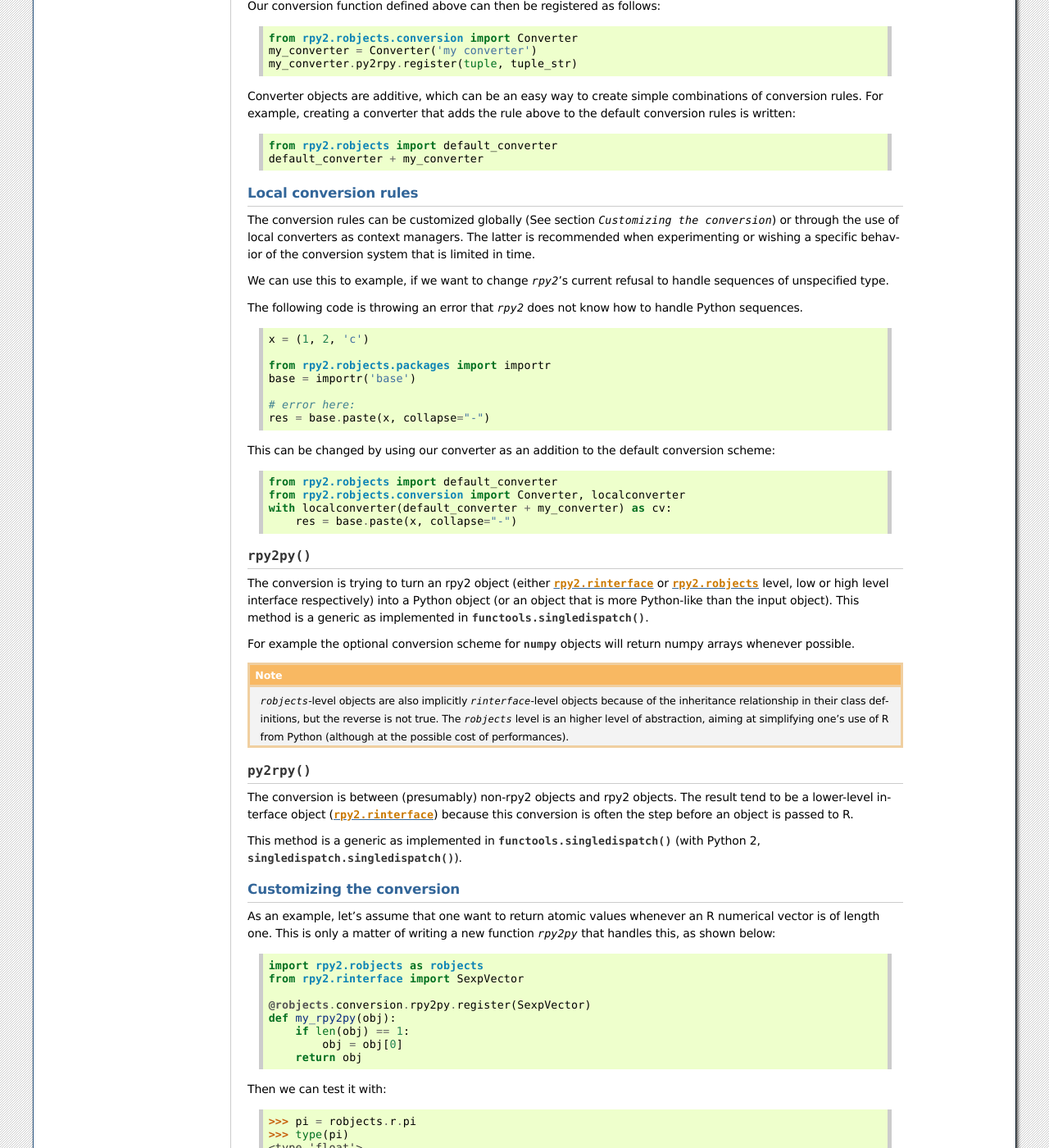
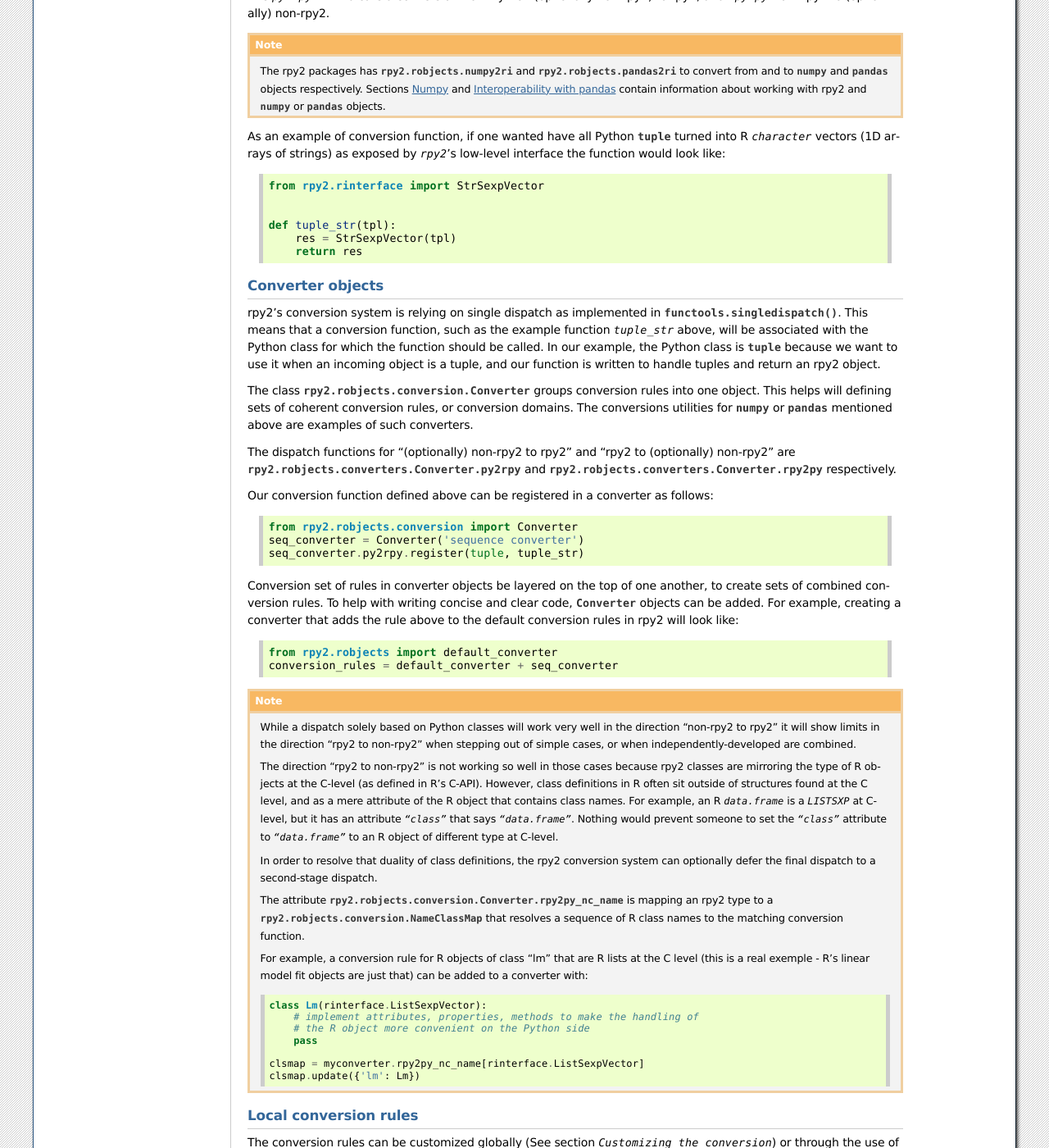
Before and after one commit to rpy2/rpy2, a Sphinx documentation site: the page built from doc/robjects_convert.rst, in a window 1280 px wide and 1400 px high, scrolled down 1009 px. Shown: the whole window at 82% size. Built offline with Sphinx 7.4.7, drawn with Linux system fonts in a browser that asks for light colours; pages that are not in the unit, such as notebooks, are missing from menus; some of the changed text lies outside the part shown.

Commit message:
Rewrote a lot of the doc about conversion.

```diff
--- a/doc/robjects_convert.rst
+++ b/doc/robjects_convert.rst
@@ -10,25 +10,50 @@
 Protocols
 ---------
 
-At the lower level (:mod:`rpy2.rinterface`), the rpy2 objects exposing
+At the lower level (:mod:`rpy2.rinterface`), the rpy2 objects wrapping
 R objects implement Python protocols to make them feel as natural to a Python
-programmer as possible. With them they can be passed as arguments to many
-non-rpy2 functions without the need for conversion.
+programmer as possible, and in many cases allow to use them with non-R or non-rpy2
+functions without the need for conversion.
 
-R vectors are mapped to Python objects implementing the methods
-:meth:`__getitem__` / :meth:`__setitem__` in the sequence
-protocol so elements can be accessed easily. They also implement the Python buffer
-protocol, allowing them be used in :mod:`numpy` functions without the need for data
-copying or conversion.
+For example, R vectors are mapped to Python objects implementing the methods
+:meth:`__len_`, :meth:`__getitem__`, :meth:`__setitem__` defined in the sequence
+protocol. Python functions working with sequences can then be passed such R
+objects:
 
-R functions are mapped to Python objects implementing the :meth:`__call__` so they
+.. code-block::
+
+   import rpy2.rinterface as ri
+   ri.initr()
+
+   # R array of integers
+   r_vec = ri.IntSexpVector([1,2,3])
+
+   # enumerate() can use our r_vec
+   for i, elt in enumerate(r_vec):
+       print('r_vec[%i]: %i' % (i, elt))
+
+
+rpy2 objects with compatible underlying C representations also implement
+the :mod:`numpy` :attr:`__array_interface__`, allowing them be used in
+:mod:`numpy` functions without the need for datacopying or conversion.
+
+.. note::
+
+   Before the move to :mod:`cffi` Python's buffer protocol was also implemented
+   but the Python does not allow classes to define it outside of the Python C-API,
+   and `cffi` does not allow the use of the Python's C-API.
+
+   Some rpy2 vectors will have a method :meth:`memoryview` that will return
+   views that implement the buffer protocol.
+
+R functions are mapped to Python objects that implement the :meth:`__call__` so they
 can be called just as if they were functions.
 
-R environments are mapped to Python objects implementing :meth:`__getitem__` /
-:meth:`__setitem__` in the mapping protocol so elements can be accessed similarly to
-in a Python :class:`dict`.
+R environments are mapped to Python objects that implement :meth:`__len__`,
+:meth:`__getitem__`, :meth:`__setitem__` in the mapping protocol so elements
+can be accessed similarly to in a Python :class:`dict`.
 
-.. note::
+.. warning::
 
    The `rinterface` level is quite close to R's C API and modifying it may quickly
    result in segfaults.
@@ -38,10 +63,13 @@
 ----------
 
 In its high-level interface :mod:`rpy2` is using a conversion system that has the task
-of convertion objects between the following 2 representations:
+of conversion objects between the following 2 representations:
 - rpy2 objects, that are proxies to R objects in the embedded R process.
 - other (non-rpy2) Python objects. This may cover Python objects in the standard lib,
   or any other Python class defined in additional packages or modules.
+
+The `py2rpy` will indicate a conversion from Python (optionally non-rpy2) to rpy2,
+and `rpy2py` from rpy2 to (optionally) non-rpy2.
 
 .. note::
 
@@ -50,7 +78,8 @@
    Sections :ref:`robjects-numpy` and :ref:`robjects-pandas` contain information about
    working with rpy2 and :mod:`numpy` or :mod:`pandas` objects.
 
-For example, if one wanted have all Python :class:`tuple` turned into R `character`
+As an example of conversion function, if one wanted have all Python :class:`tuple`
+turned into R `character`
 vectors (1D arrays of strings) as exposed by `rpy2`'s low-level interface the function
 would look like:
 
@@ -67,39 +96,99 @@
 Converter objects
 ^^^^^^^^^^^^^^^^^
 
-The class :class:`rpy2.robjects.conversion.Converter` groups such conversion functions
-into one object.
+rpy2's conversion system is relying on single dispatch as implemented in
+:meth:`functools.singledispatch`. This means that a conversion function,
+such as the example function `tuple_str` above, will be associated with
+the Python class for which the function should be called.
+In our example, the Python class is :class:`tuple` because we want to use it
+when an incoming object is a tuple, and our function is written to handle tuples
+and return an rpy2 object.
 
-Our conversion function defined above can then be registered as follows:
+The class :class:`rpy2.robjects.conversion.Converter` groups conversion rules
+into one object. This helps will defining sets of coherent conversion rules, or
+conversion domains. The conversions utilities for :mod:`numpy` or :mod:`pandas`
+mentioned above are examples of such converters.
+
+The dispatch functions for "(optionally) non-rpy2 to rpy2" and
+"rpy2 to (optionally) non-rpy2" are
+:attr:`rpy2.robjects.converters.Converter.py2rpy` and
+:attr:`rpy2.robjects.converters.Converter.rpy2py` respectively.
+
+Our conversion function defined above can be registered in a converter as follows:
 
 .. code-block:: python
 
    from rpy2.robjects.conversion import Converter
-   my_converter = Converter('my converter')
-   my_converter.py2rpy.register(tuple, tuple_str)
+   seq_converter = Converter('sequence converter')
+   seq_converter.py2rpy.register(tuple, tuple_str)
 
-Converter objects are additive, which can be an easy way to create simple combinations of
-conversion rules. For example, creating a converter that adds the rule above to the default
-conversion rules is written:
+Conversion set of rules in converter objects be layered on the top of one another,
+to create sets of combined conversion rules. To help with writing concise and
+clear code, :class:`Converter` objects can be added. For example, creating a
+converter that adds the rule above to the default conversion rules in rpy2
+will look like:
 
 .. code-block:: python
 
    from rpy2.robjects import default_converter
-   default_converter + my_converter
+   conversion_rules = default_converter + seq_converter
+
+.. note::
+
+   While a dispatch solely based on Python classes will work very well in the
+   direction "non-rpy2 to rpy2" it will show limits in the direction
+   "rpy2 to non-rpy2" when stepping out of simple cases,
+   or when independently-developed are combined.
+
+   The direction "rpy2 to non-rpy2" is not working so well in those cases
+   because rpy2 classes are mirroring the type of R objects at the C-level (as
+   defined in R's C-API). However, class definitions in R often sit outside
+   of structures found at the C level, and as a mere attribute of the R object
+   that contains class names. For example, an R `data.frame` is a `LISTSXP` at
+   C-level, but it has an attribute `"class"` that says `"data.frame"`. Nothing
+   would prevent someone to set the `"class"` attribute to `"data.frame"`
+   to an R object of different type at C-level.
+
+   In order to resolve that duality of class definitions, the rpy2 conversion system can
+   optionally defer the final dispatch to a second-stage dispatch.
+
+   The attribute :attr:`rpy2.robjects.conversion.Converter.rpy2py_nc_name` is
+   mapping an rpy2 type to a :class:`rpy2.robjects.conversion.NameClassMap` that
+   resolves a sequence of R class names to the matching conversion
+   function.
+
+   For example, a conversion rule for R objects of class "lm" that are R lists at
+   the C level (this is a real exemple - R's linear model fit objects are just that)
+   can be added to a converter with:
+
+   .. code-block:: python
+
+      class Lm(rinterface.ListSexpVector):
+          # implement attributes, properties, methods to make the handling of
+	  # the R object more convenient on the Python side
+	  pass
+
+      clsmap = myconverter.rpy2py_nc_name[rinterface.ListSexpVector]
+      clsmap.update({'lm': Lm})
+
 
 Local conversion rules
 ^^^^^^^^^^^^^^^^^^^^^^
 
 The conversion rules can be customized globally (See section `Customizing the conversion`)
-or through the use of local converters as context managers. The latter is
-recommended when experimenting or wishing a specific behavior of the conversion
-system that is limited in time.
+or through the use of local converters as context managers.
 
-We can use this to example, if we want to change `rpy2`'s current refusal to handle
-sequences of unspecified type.
+.. note::
 
-The following code is throwing an error that `rpy2` does not know how to handle
-Python sequences.
+   The use of local conversion rules is
+   much recommended as modifying the global conversion rules can lead to wasted resources
+   (e.g., unnecessary round-trip conversions if the code is successively passing results from
+   calling R functions to the next R functions) or errors (conversion cannot be guaranteed to
+   be without loss, as concepts present in either language are not always able to survive
+   a round trip).
+
+As an example, we show how to write an alternative to rpy2 not knowing what to do with
+Python tuples.
 
 .. code-block:: python
 
@@ -109,48 +198,37 @@
    base = importr('base')
 
    # error here:
+   # NotImplementedError: Conversion 'py2rpy' not defined for objects of type '<class 'tuple'>'
    res = base.paste(x, collapse="-")
 
-This can be changed by using our converter as an addition to the default conversion scheme:
+This can be changed by using our converter defined above as an addition to the
+default conversion scheme:
 
 .. code-block:: python
 
    from rpy2.robjects import default_converter
    from rpy2.robjects.conversion import Converter, localconverter
-   with localconverter(default_converter + my_converter) as cv:
+   with localconverter(conversion_rules) as cv:
        res = base.paste(x, collapse="-")
-
-
-:func:`rpy2py`
-^^^^^^^^^^^^^^
-
-The conversion is trying to turn an rpy2 object (either :mod:`rpy2.rinterface` or
-:mod:`rpy2.robjects` level, low or high level interface respectively)
-into a Python object (or an object that is more Python-like than the input object).
-This method is a generic as implemented in :meth:`functools.singledispatch`.
-
-For example the optional conversion scheme for :mod:`numpy` objects
-will return numpy arrays whenever possible.
 
 .. note::
 
-   `robjects`-level objects are also implicitly `rinterface`-level objects
-   because of the inheritance relationship in their class definitions,
-   but the reverse is not true.
-   The `robjects` level is an higher level of abstraction, aiming at simplifying
-   one's use of R from Python (although at the possible cost of performances).
+   A local conversion rule can also ensure that code is robust against arbitrary changes
+   in the conversion system made by the caller.
 
+   For example, to ensure that a function always uses rpy2's default conversion,
+   irrespective of what are the conversion rules defined by the caller of the code:
 
-:func:`py2rpy`
-^^^^^^^^^^^^^^
+   .. code-block:: python
 
-The conversion is between (presumably) non-rpy2 objects
-and rpy2 objects. The result tend to be a lower-level interface
-object (:mod:`rpy2.rinterface`) because this conversion is often the step before an
-object is passed to R.
+      from rpy2.robjects import default_converter
+      from rpy2.robjects.conversion import localconverter
 
-This method is a generic as implemented in :meth:`functools.singledispatch`
-(with Python 2, :meth:`singledispatch.singledispatch`).
+      def my_function(obj):
+          with localconverter(default_converter) as cv:
+              # block of code mixing Python code and calls to R functions
+	      # interacting with the objects returned by R in the Python code
+	      pass
 
 
 Customizing the conversion
@@ -208,11 +286,13 @@
       ):
           res2 = robjects.r('lmer(Reaction ~ Days + (Days | Subject), sleepstudy)')
 
-   When running the example above, `res` is an instance of class :class:`rpy2.robjects.methods.RS4`,
+   When running the example above, `res` is an instance of class
+   :class:`rpy2.robjects.methods.RS4`,
    which is the default mapping for R `S4` instances, while `res2` is an instance of our
    custom class `LMER`.
 
-   The class mapping is using the hierarchy of R/S4-defined classes and tries to find the first
+   The class mapping is using the hierarchy of R/S4-defined classes and tries to find
+   the first
    matching Python-defined class. For example, the R/S4 class `lmerMod` has a parent class
    `merMod` (defined in R S4). Let run the following example after the previous one.
 
```
Also changed, not shown: doc/pandas.rst (+10 -3 lines).
